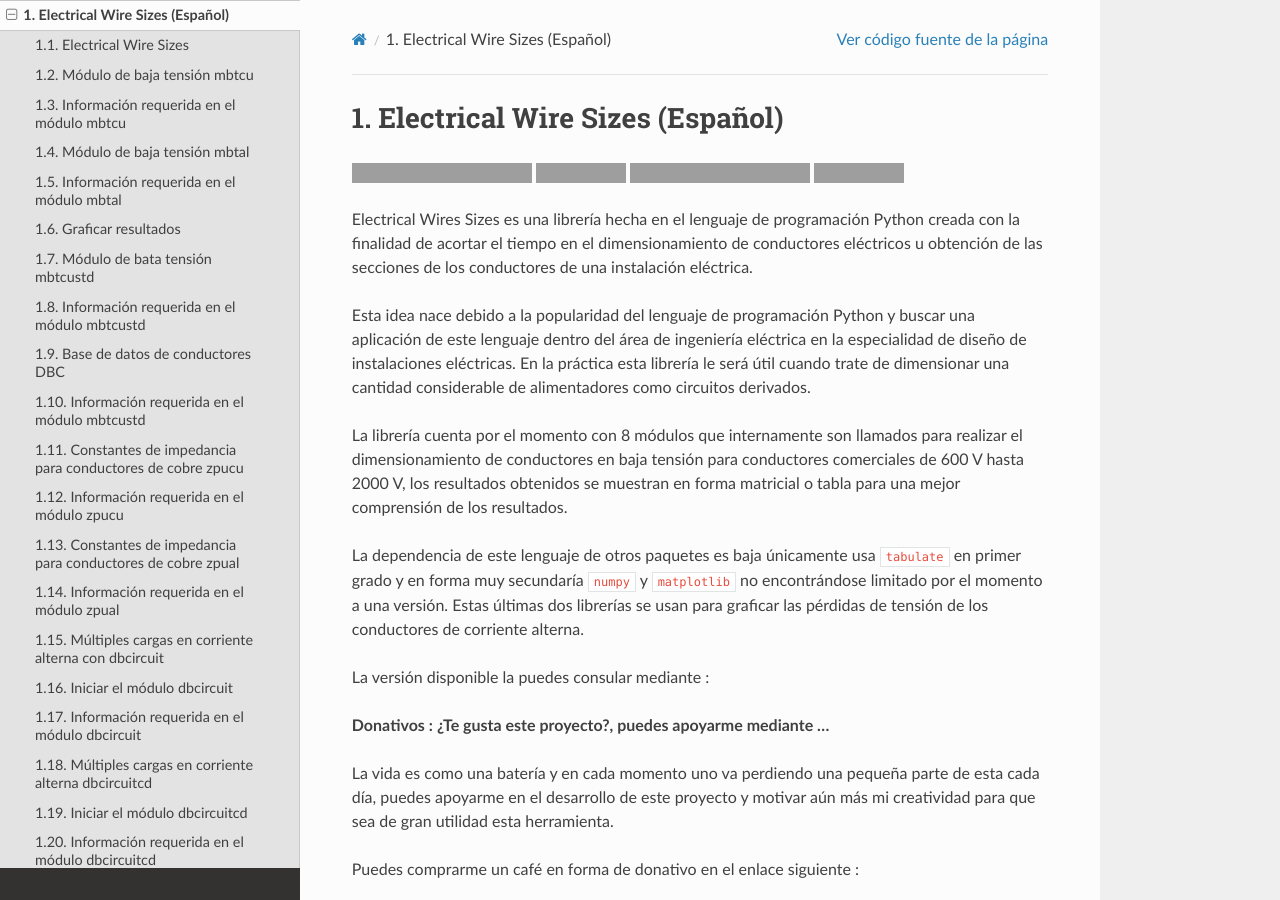
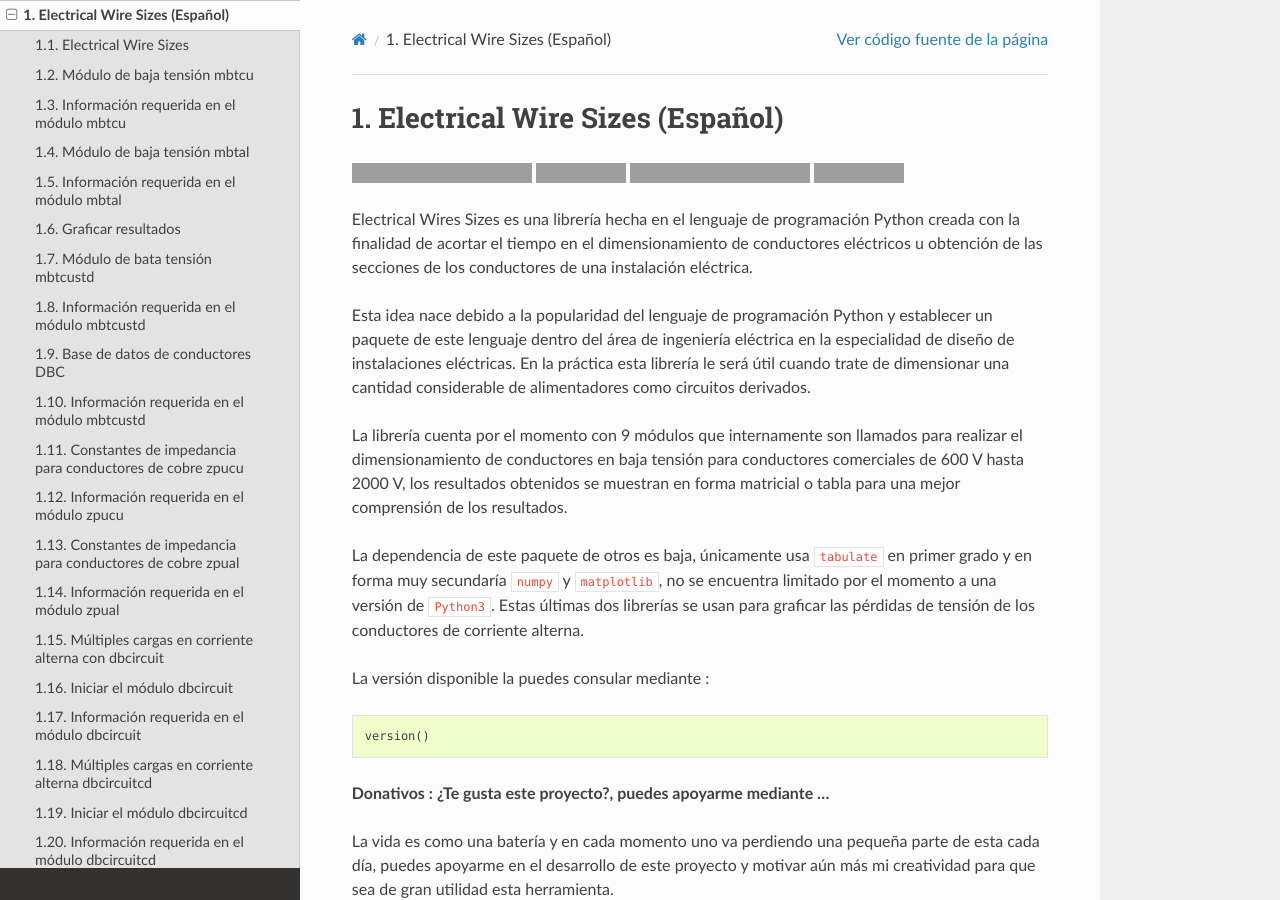
Before and after one commit to jacometoss/PyEWS, a Sphinx documentation site: the page built from docs/parte1/index.rst, in a window 1280 px wide and 900 px high, cut to the strip 0-900 px from the top of the window. Built offline with Sphinx 7.4.7 and the Read the Docs theme 2.0.0, drawn with Linux system fonts in a browser that asks for light colours; grey boxes are pictures that could not be loaded.

Commit message:
Update index.rst

```diff
--- a/docs/parte1/index.rst
+++ b/docs/parte1/index.rst
@@ -4,14 +4,17 @@ Electrical Wire Sizes (Español)
 
 Electrical Wires Sizes es una librería hecha en el lenguaje de programación Python creada con la finalidad de acortar el tiempo en el dimensionamiento de conductores eléctricos u obtención de las secciones de los conductores de una instalación eléctrica.
 
-Esta idea nace debido a la popularidad del lenguaje de programación Python y buscar una aplicación de este lenguaje dentro del área de ingeniería eléctrica en la especialidad de diseño de instalaciones eléctricas. En la práctica esta librería le será útil cuando trate de dimensionar una cantidad considerable de alimentadores como circuitos derivados.
+Esta idea nace debido a la popularidad del lenguaje de programación Python y establecer un paquete de este lenguaje dentro del área de ingeniería eléctrica en la especialidad de diseño de instalaciones eléctricas. En la práctica esta librería le será útil cuando trate de dimensionar una cantidad considerable de alimentadores como circuitos derivados.
 
-La librería cuenta por el momento con 8 módulos que internamente son llamados para realizar el dimensionamiento de conductores en baja tensión para conductores comerciales de 600 V hasta 2000 V, los resultados obtenidos se muestran en forma matricial o tabla para una mejor comprensión de los resultados.
+La librería cuenta por el momento con 9 módulos que internamente son llamados para realizar el dimensionamiento de conductores en baja tensión para conductores comerciales de 600 V hasta 2000 V, los resultados obtenidos se muestran en forma matricial o tabla para una mejor comprensión de los resultados.
 
-La dependencia de este lenguaje de otros paquetes es baja únicamente usa ``tabulate`` en primer grado y en forma muy secundaría ``numpy`` y ``matplotlib`` no encontrándose limitado por el momento a una versión. Estas últimas dos librerías se usan para graficar las pérdidas de tensión de los conductores de corriente alterna.
+La dependencia de este paquete de otros es baja, únicamente usa ``tabulate`` en primer grado y en forma muy secundaría ``numpy`` y ``matplotlib``, no se encuentra limitado por el momento a una versión de ``Python3``. Estas últimas dos librerías se usan para graficar las pérdidas de tensión de los conductores de corriente alterna.
 
 La versión disponible la puedes consular mediante :
 
+.. code:: python
+
+   version()
 
 
 
```
